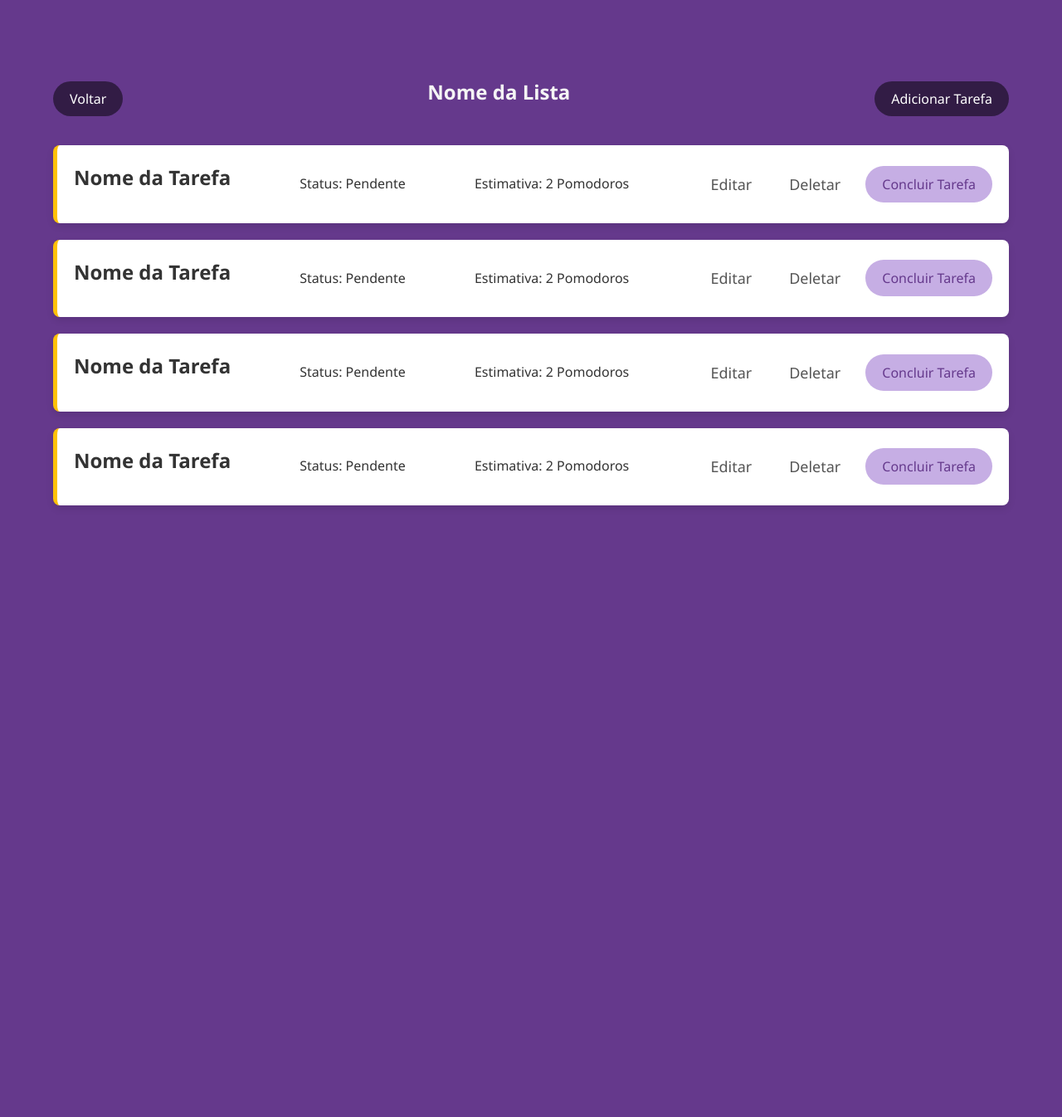
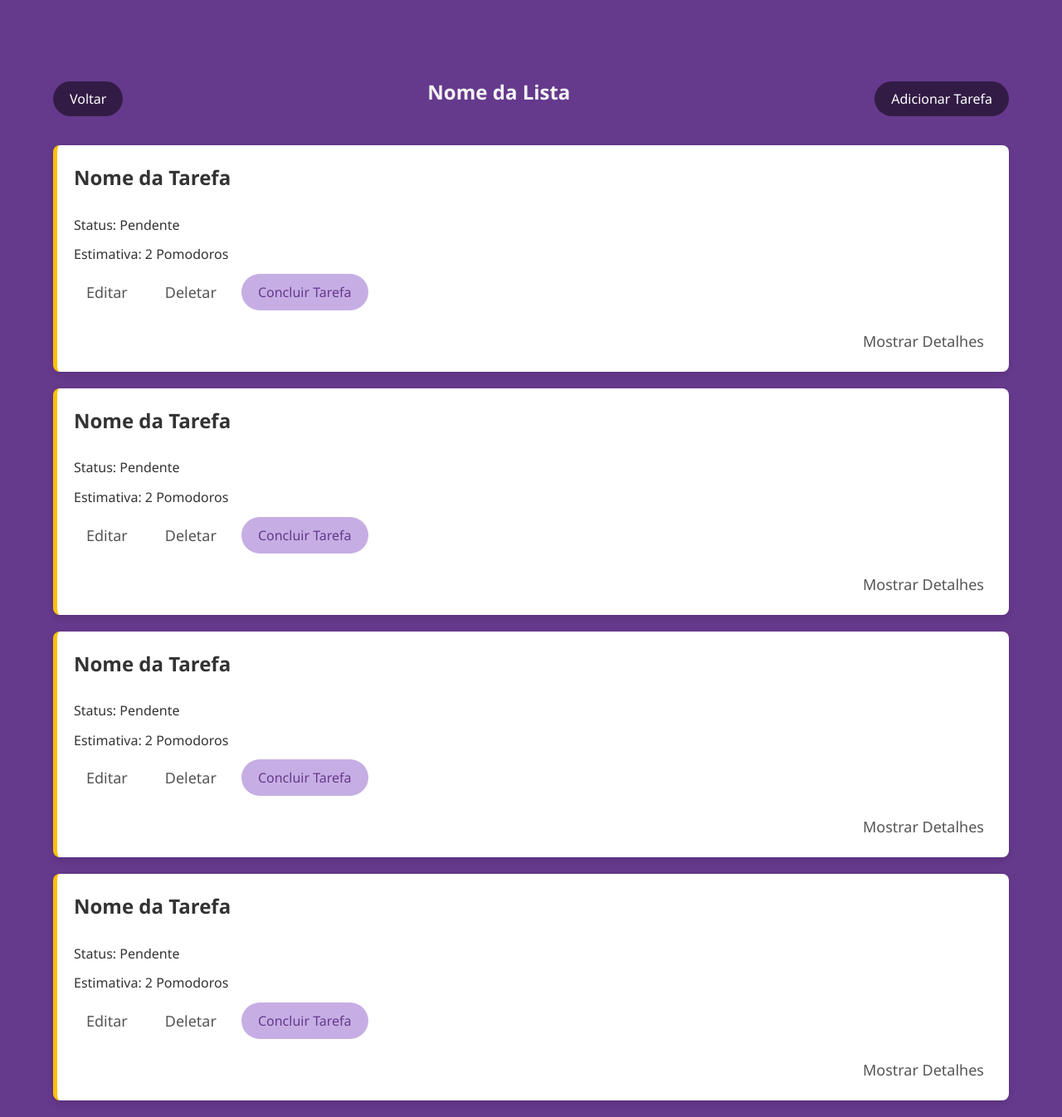
Before and after one commit to Isabelaponte/lunodoro, a PHP site: page /pages/tarefa_detalhes.html in a window 1280 px wide. Shown: the part 741-2087 px from the top of the page at 83% size. Before the commit the page ends 1350 px from the top, so only its background shows below. Run offline with PHP 8.4, Linux system fonts and the light colour scheme.

Commit message:
chore: ajustes das tarefas e listas

```diff
--- /dev/null
+++ b/js/tasks.js
@@ -0,0 +1,11 @@
+document.addEventListener('DOMContentLoaded', function () {
+    const expandButtons = document.querySelectorAll('.expand-btn');
+
+    expandButtons.forEach(button => {
+        button.addEventListener('click', function () {
+            const taskItem = this.closest('.task-item');
+            taskItem.classList.toggle('expanded');
+            this.textContent = taskItem.classList.contains('expanded') ? 'Ocultar Detalhes' : 'Mostrar Detalhes';
+        });
+    });
+});
--- a/pages/lista_tarefas.html
+++ b/pages/lista_tarefas.html
@@ -46,7 +46,7 @@
                         <option value="outros">Outros</option>
                     </select>
 
-                    <p>*Acesse a lista para adicionar tarefas</p>
+                    <p>*Acesse a lista para adicionar tarefas.</p>
 
                     <button type="submit">Salvar Lista</button>
                 </form>
@@ -54,9 +54,10 @@
         </div>
 
 
+
         <header class="tasks-header">
             <h1>Lista de Tarefas</h1>
-            <button class="add-task-btn">Adicionar Tarefa</button>
+            <button class="add-task-btn">Adicionar Lista</button>
         </header>
         <section>
             <div class="card">
--- a/pages/tarefa_detalhes.html
+++ b/pages/tarefa_detalhes.html
@@ -35,16 +35,24 @@
                     <label for="taskName">Nome da Tarefa:</label>
                     <input type="text" id="taskName" name="taskName" required>
 
-                    <label for="pomodoroEstimate">Estimativa de Pomodoros:</label>
-                    <input type="number" id="pomodoroEstimate" name="pomodoroEstimate" min="1" required>
+
+                    <label for="startDate">Data de Início:</label>
+                    <input type="date" id="startDate" name="startDate" required>
+
+                    <label for="endDate">Data de Término:</label>
+                    <input type="date" id="endDate" name="endDate" required>
 
                     <label for="taskDescription">Descrição (opcional):</label>
                     <textarea id="taskDescription" name="taskDescription"></textarea>
+
+                    <label for="pomodoroEstimate">Estimativa de Pomodoros:</label>
+                    <input type="number" id="pomodoroEstimate" name="pomodoroEstimate" min="1" required>
 
                     <button type="submit">Salvar Tarefa</button>
                 </form>
             </div>
         </div>
+
 
 
         <section id="timer">
@@ -76,16 +84,12 @@
                         <button class="delete-btn">Deletar</button>
                         <button class="pomodoro-btn">Concluir Tarefa</button>
                     </div>
-                </div>
+                    <button class="expand-btn">Mostrar Detalhes</button>
 
-                <div class="task-item pending">
-                    <h2>Nome da Tarefa</h2>
-                    <p>Status: Pendente</p>
-                    <p>Estimativa: 2 Pomodoros</p>
-                    <div class="task-actions">
-                        <button class="edit-btn">Editar</button>
-                        <button class="delete-btn">Deletar</button>
-                        <button class="pomodoro-btn">Concluir Tarefa</button>
+                    <div class="task-details">
+                        <p>Data de Início: 01/09/2024</p>
+                        <p>Data de Término: 05/09/2024</p>
+                        <p>Descrição: Descrição detalhada da tarefa...</p>
                     </div>
                 </div>
 
@@ -98,6 +102,13 @@
                         <button class="delete-btn">Deletar</button>
                         <button class="pomodoro-btn">Concluir Tarefa</button>
                     </div>
+                    <button class="expand-btn">Mostrar Detalhes</button>
+
+                    <div class="task-details">
+                        <p>Data de Início: 01/09/2024</p>
+                        <p>Data de Término: 05/09/2024</p>
+                        <p>Descrição: Descrição detalhada da tarefa...</p>
+                    </div>
                 </div>
 
                 <div class="task-item pending">
@@ -109,6 +120,31 @@
                         <button class="delete-btn">Deletar</button>
                         <button class="pomodoro-btn">Concluir Tarefa</button>
                     </div>
+                    <button class="expand-btn">Mostrar Detalhes</button>
+
+                    <div class="task-details">
+                        <p>Data de Início: 01/09/2024</p>
+                        <p>Data de Término: 05/09/2024</p>
+                        <p>Descrição: Descrição detalhada da tarefa...</p>
+                    </div>
+                </div>
+
+                <div class="task-item pending">
+                    <h2>Nome da Tarefa</h2>
+                    <p>Status: Pendente</p>
+                    <p>Estimativa: 2 Pomodoros</p>
+                    <div class="task-actions">
+                        <button class="edit-btn">Editar</button>
+                        <button class="delete-btn">Deletar</button>
+                        <button class="pomodoro-btn">Concluir Tarefa</button>
+                    </div>
+                    <button class="expand-btn">Mostrar Detalhes</button>
+
+                    <div class="task-details">
+                        <p>Data de Início: 01/09/2024</p>
+                        <p>Data de Término: 05/09/2024</p>
+                        <p>Descrição: Descrição detalhada da tarefa...</p>
+                    </div>
                 </div>
             </article>
 
@@ -118,6 +154,7 @@
     <script src="../js/timer.js"></script>
     <script src="../js/modal.js"></script>
     <script src="../js/utils.js"></script>
+    <script src="../js/tasks.js"></script>
 </body>
 
 </html>
--- a/styles/tarefas_detalhes.css
+++ b/styles/tarefas_detalhes.css
@@ -38,13 +38,8 @@
     box-shadow: 0 4px 8px rgba(0, 0, 0, 0.1);
     transition: transform 0.2s ease, box-shadow 0.2s ease;
     display: flex;
-    justify-content: space-between;
-    align-items: center;
-}
-
-.task-item:hover {
-    transform: translateY(-5px);
-    box-shadow: 0 6px 12px rgba(0, 0, 0, 0.15);
+    flex-direction: column;
+    gap: 10px;
 }
 
 .task-item.pending {
@@ -63,12 +58,34 @@
     color: #666;
 }
 
+.task-details {
+    display: none;
+    margin-top: 10px;
+    padding: 10px;
+    border-top: 1px solid #ddd;
+}
+
+.task-item.expanded .task-details {
+    display: block;
+}
+
+.expand-btn {
+    margin-top: 10px;
+    color: #fff;
+    border: none;
+    padding: 5px 10px;
+    cursor: pointer;
+    border-radius: 5px;
+    text-align: right;
+}
+
 .task-actions {
     display: flex;
     gap: 15px;
 }
 
-.task-actions button {
+.task-actions button,
+.expand-btn {
     background-color: transparent;
     border: none;
     color: #555;
@@ -170,14 +187,12 @@ li:hover {
     padding: 50px;
     border-radius: 10px;
     min-width: 600px;
-    text-align: center;
     animation: fadeIn 0.3s ease;
 }
 
 .modal-content form {
     display: flex;
     flex-direction: column;
-    align-items: center;
 }
 
 .modal-content form label {
@@ -222,7 +237,7 @@ li:hover {
     cursor: pointer;
 }
 
-.modal-content h2{
+.modal-content h2 {
     font-size: 2rem;
 }
 
```
